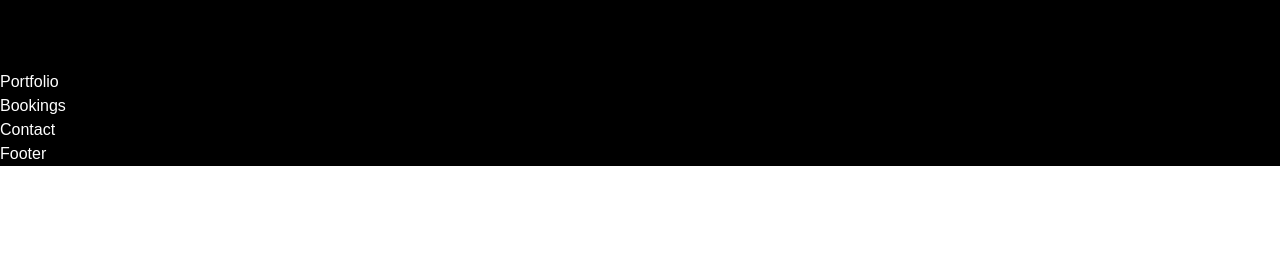
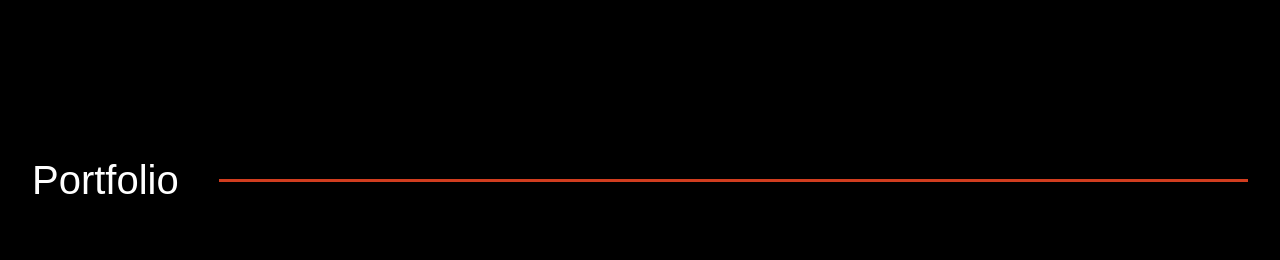
Before and after one commit to yommexg/deeUnveilings, a React (Vite) app: page / in a window 1280 px wide. Shown: the part 1657-1917 px from the top of the page. Before the commit the page ends 1823 px from the top, so only its background shows below. Built offline with nearby package versions, Linux system fonts and the light colour scheme.

Commit message:
Portfolio

```diff
--- a/src/components/About/index.tsx
+++ b/src/components/About/index.tsx
@@ -7,7 +7,7 @@ const About = () => {
   return (
     <div
       id="about"
-      className="min-h-screen flex justify-ceter items-end flex-col md:px-8 px-4 pr-20  md:py-[300px]"
+      className="min-h-screen flex justify-ceter items-end flex-col md:px-8 px-4 pr-20  md:pt-[350px] md:pb-[150px]"
     >
       <div className="w-full flex flex-row items-center justify-between gap-4 md:gap-10 relative">
         {/* Animated Image 1 */}
--- a/src/components/Portfolio/index.tsx
+++ b/src/components/Portfolio/index.tsx
@@ -1,5 +1,21 @@
+import { motion } from "framer-motion";
+
 const Portfolio = () => {
-  return <div>Portfolio</div>;
+  return (
+    <div id="portfolio" className="md:px-8 px-4 pr-20 min-h-screen pt-[100px]">
+      <div className="flex items-center gap-4 md:gap-10">
+        <motion.h2
+          className="font-[500] text-[20px] md:text-[40px]"
+          initial={{ opacity: 0 }}
+          animate={{ opacity: 1 }}
+          transition={{ duration: 1.6, delay: 0.1 }}
+        >
+          Portfolio
+        </motion.h2>
+        <div className="flex-1 h-[3px] bg-[#D13D1F]" />
+      </div>
+    </div>
+  );
 };
 
 export default Portfolio;
```
